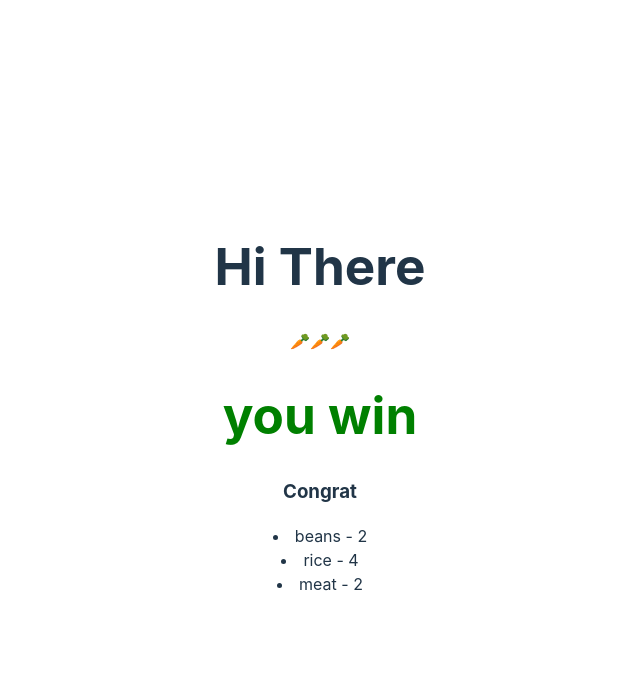
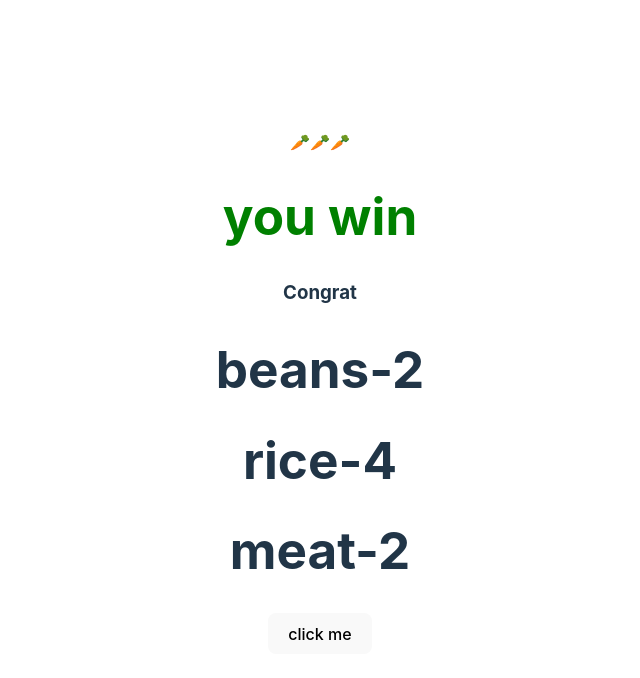
Before and after one commit to Anicodebekeh/React-Basis, a React (Vite) app in the folder vite-project/: page / in a window 1280 px wide. Shown: the top 678 px of the page, without its empty margins (320-960 px from the left). Built offline with nearby package versions, Linux system fonts and the light colour scheme.

Commit message:
react event

```diff
--- a/vite-project/src/App.jsx
+++ b/vite-project/src/App.jsx
@@ -1,7 +1,8 @@
-import Chicken from './Chicken'
+
 import './App.css'
 import Game from './game'
 import ShoppingList from './ShoppingList'
+import Button from './Buttons'
 
 
 const items =[
@@ -16,9 +17,10 @@ function App() {
 
   return (
   <div>
-     <Chicken />
      <Game val1 = '🥕' val2 = '🥕' val3 = '🥕'/>
      <ShoppingList items={items}/>
+     <Button button="click me" message="hey how are you today"/>
+
   </div>
   )
 }
--- /dev/null
+++ b/vite-project/src/Buttons.jsx
@@ -0,0 +1,11 @@
+export default function Button({button, message}){
+    function msg(){
+        alert(message)
+    }
+    return(
+        <div>
+            <button onClick={msg}>{button}</button>
+            <p></p>
+        </div>
+    )
+}
--- a/vite-project/src/Chicken.jsx
+++ /dev/null
@@ -1,7 +0,0 @@
-
-
-const Chicken = () => {
-    return <h1>Hi There</h1>;
-}
-
-export default Chicken;
--- /dev/null
+++ b/vite-project/src/ListItems.jsx
@@ -0,0 +1,7 @@
+export default function ListItems ({item, qty}){
+    return(
+        <div>
+            <h1>{item}-{qty}</h1>
+        </div>
+    )
+}
--- a/vite-project/src/ShoppingList.jsx
+++ b/vite-project/src/ShoppingList.jsx
@@ -1,7 +1,13 @@
+import ListItems from "./ListItems"
+
 export default function ShoppingList({items}){
 return(
     <div>
-        {items.map(i=> <li key={i.id}>{i.item} - {i.qty}</li>)}
+        {items.map(i=>{
+            return <ListItems  key={i.id} item={i.item} qty={i.qty} completed={i.completed}  />
+        })}
     </div>
 )
 }
+
+        {/* {items.map(i=> <li key={i.id}>{i.item} - {i.qty}</li>)} */}
```
